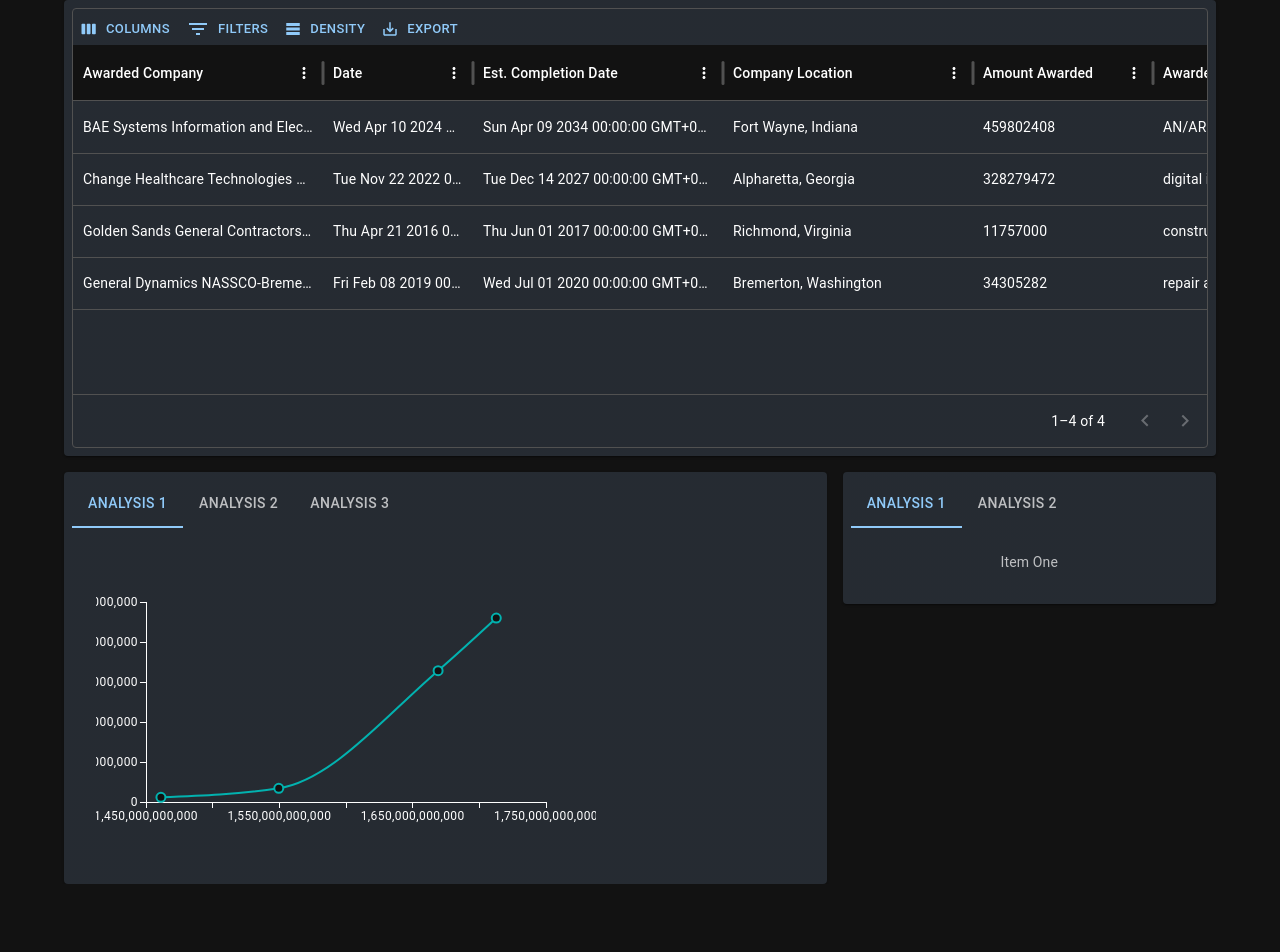
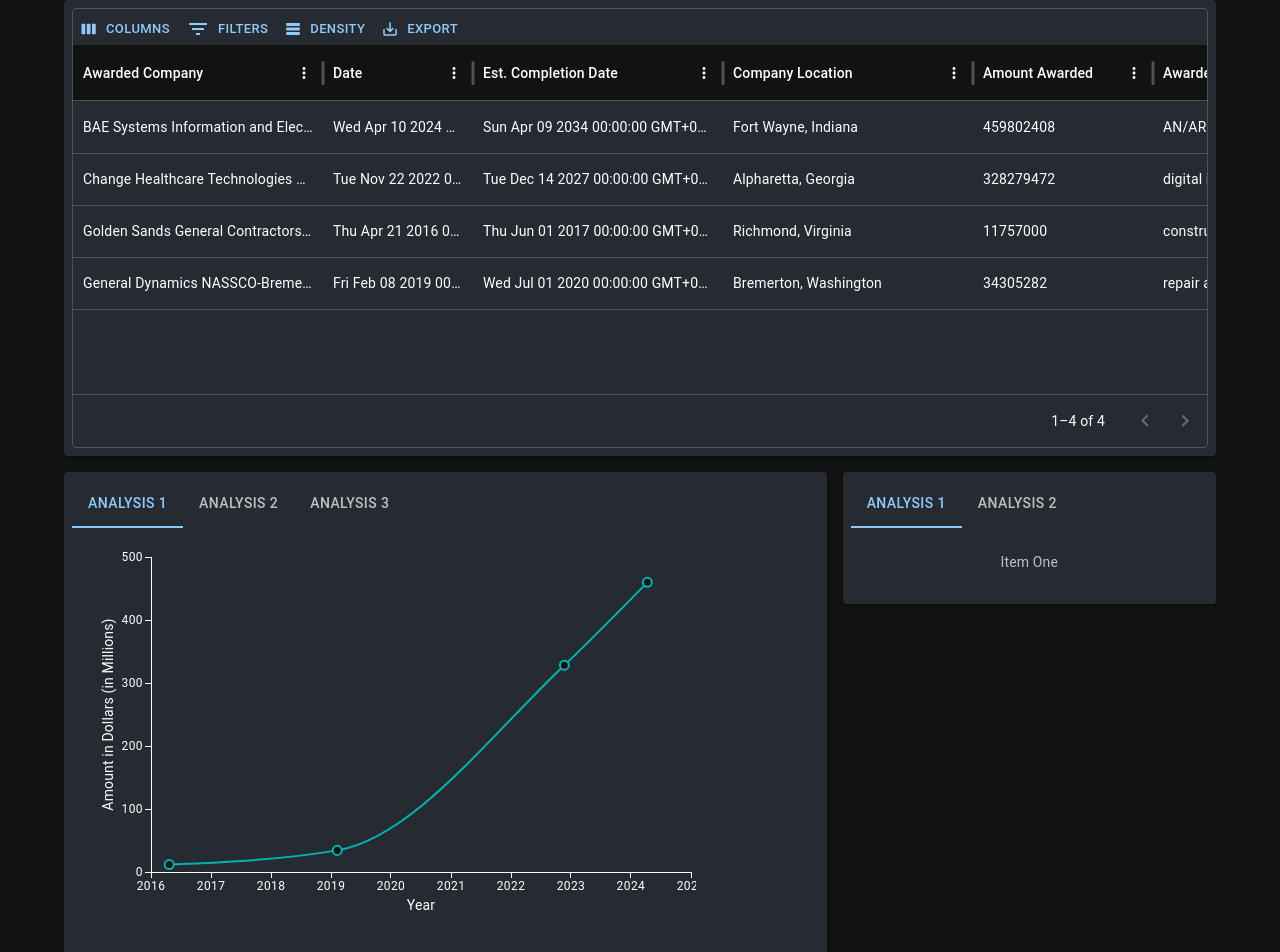
Before and after one commit to TylerK4832/ContractScope, a React (Create React App) app in the folder client/: page / in a window 1280 px wide. Shown: the top 952 px of the page. Before the commit the page ends 884 px from the top, so only its background shows below. Built offline with nearby package versions, Linux system fonts and the light colour scheme.

Commit message:
Modify TimeSeries Axis

```diff
--- a/client/src/components/TimeSeries.tsx
+++ b/client/src/components/TimeSeries.tsx
@@ -2,6 +2,7 @@
 import { DatasetElementType } from "@mui/x-charts/models/seriesType/config";
 import rows from "../utils/rows";
 import { LineChart } from "@mui/x-charts";
+import { axisClasses } from "@mui/x-charts/ChartsAxis";
 
 const VISIBLE_FIELDS = ["name", "rating", "country", "dateCreated", "isAdmin"];
 
@@ -91,7 +92,9 @@
 
   const keys = Object.keys(dateToAmountAwarded).sort();
   const keys_dated = keys.map((k) => new Date(k));
-  const values = keys_dated.map((k) => dateToAmountAwarded[k.toISOString()]);
+  const values = keys_dated.map(
+    (k) => dateToAmountAwarded[k.toISOString()] / 1000000
+  );
 
   console.log(keys.map((k) => new Date(k)));
   console.log(values);
@@ -101,6 +104,13 @@
         xAxis={[
           {
             data: keys_dated,
+            scaleType: "time",
+            label: "Year",
+          },
+        ]}
+        yAxis={[
+          {
+            label: "Amount in Dollars (in Millions)",
           },
         ]}
         series={[
@@ -108,8 +118,15 @@
             data: values,
           },
         ]}
-        width={500}
-        height={300}
+        width={600}
+        height={400}
+        sx={{
+          [`.${axisClasses.left} .${axisClasses.label}`]: {
+            // Move the y-axis label with CSS
+            transform: "translateX(-10px)",
+          },
+        }}
+        margin={{ top: 5, right: 5, bottom: 80, left: 55 }}
       />
     </div>
   );
```
